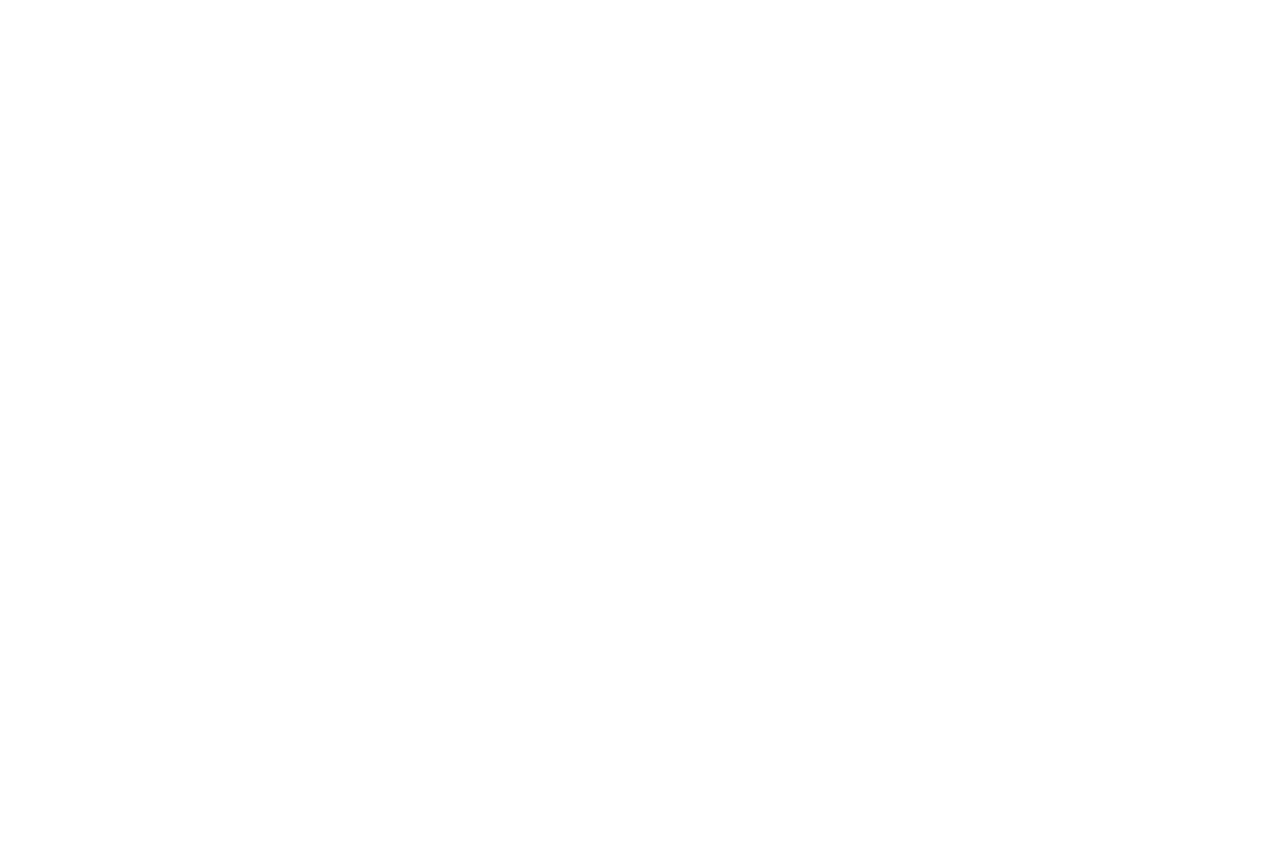
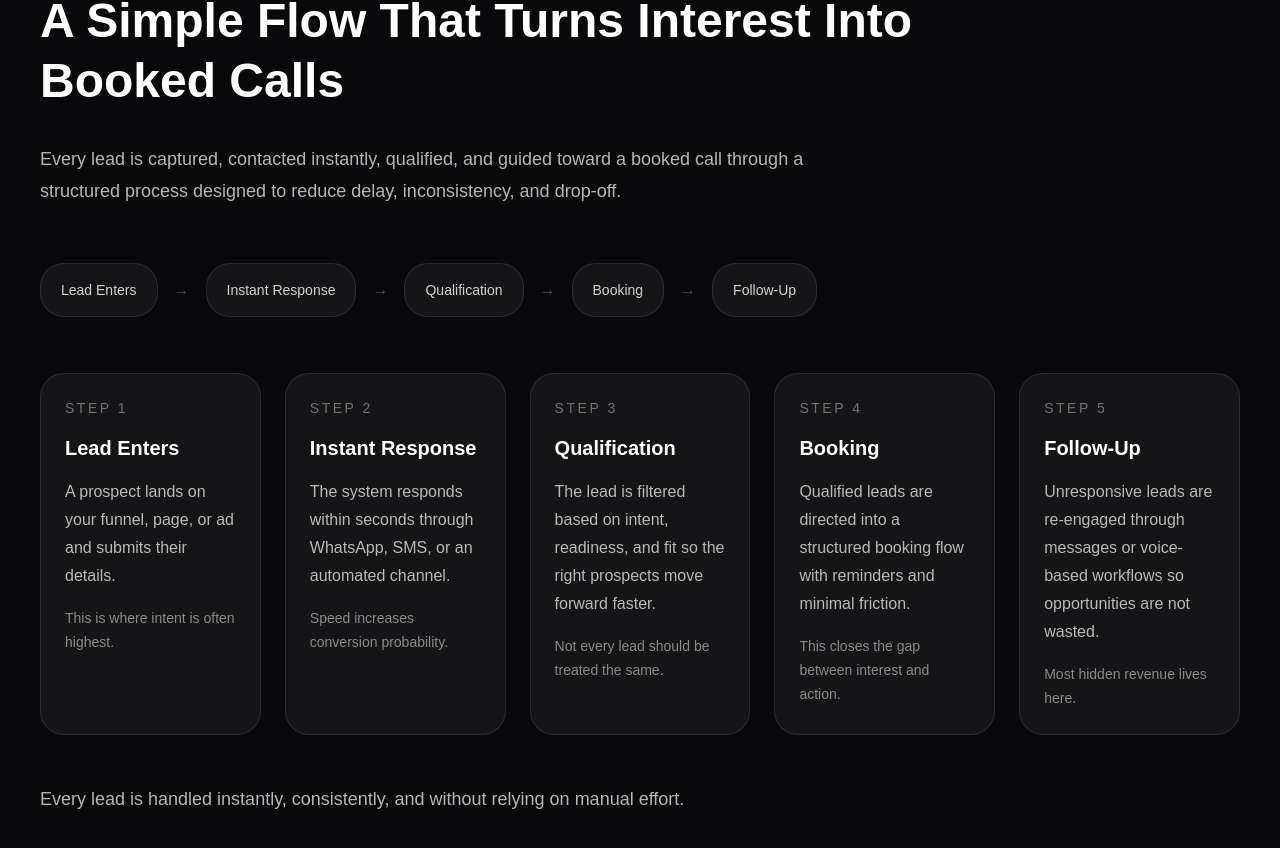
Before and after one commit to thestillcompass/client-os, a Next.js app: page / in a window 1280 px wide. Shown: the part 3472-4320 px from the top of the page. Before the commit the page ends 3330 px from the top, so only its background shows below. Built offline with nearby package versions, Linux system fonts and the light colour scheme.

Commit message:
Add how it works section

```diff
--- a/app/page.tsx
+++ b/app/page.tsx
@@ -292,6 +292,138 @@
           </div>
         </div>
       </section>
+
+      <section
+        id="how-it-works"
+        className="border-t border-white/10 bg-zinc-950"
+      >
+        <div className="mx-auto max-w-7xl px-6 py-24 md:px-10">
+          <div className="max-w-4xl">
+            <p className="text-sm uppercase tracking-[0.2em] text-white/40">
+              How It Works
+            </p>
+
+            <h2 className="mt-4 text-3xl font-semibold leading-tight md:text-5xl">
+              A Simple Flow That Turns Interest Into Booked Calls
+            </h2>
+
+            <p className="mt-8 max-w-3xl text-lg leading-8 text-white/70">
+              Every lead is captured, contacted instantly, qualified, and guided
+              toward a booked call through a structured process designed to reduce
+              delay, inconsistency, and drop-off.
+            </p>
+          </div>
+
+          <div className="mt-14 hidden xl:flex xl:items-center xl:gap-4">
+            <div className="rounded-3xl border border-white/10 bg-white/5 px-5 py-4 text-sm text-white/80">
+              Lead Enters
+            </div>
+            <span className="text-white/30">→</span>
+            <div className="rounded-3xl border border-white/10 bg-white/5 px-5 py-4 text-sm text-white/80">
+              Instant Response
+            </div>
+            <span className="text-white/30">→</span>
+            <div className="rounded-3xl border border-white/10 bg-white/5 px-5 py-4 text-sm text-white/80">
+              Qualification
+            </div>
+            <span className="text-white/30">→</span>
+            <div className="rounded-3xl border border-white/10 bg-white/5 px-5 py-4 text-sm text-white/80">
+              Booking
+            </div>
+            <span className="text-white/30">→</span>
+            <div className="rounded-3xl border border-white/10 bg-white/5 px-5 py-4 text-sm text-white/80">
+              Follow-Up
+            </div>
+          </div>
+
+          <div className="mt-14 grid gap-6 md:grid-cols-2 xl:grid-cols-5">
+            <div className="rounded-3xl border border-white/10 bg-white/5 p-6">
+              <p className="text-sm uppercase tracking-[0.18em] text-white/40">
+                Step 1
+              </p>
+              <h3 className="mt-4 text-xl font-semibold text-white">
+                Lead Enters
+              </h3>
+              <p className="mt-4 text-base leading-7 text-white/70">
+                A prospect lands on your funnel, page, or ad and submits their
+                details.
+              </p>
+              <p className="mt-4 text-sm leading-6 text-white/50">
+                This is where intent is often highest.
+              </p>
+            </div>
+
+            <div className="rounded-3xl border border-white/10 bg-white/5 p-6">
+              <p className="text-sm uppercase tracking-[0.18em] text-white/40">
+                Step 2
+              </p>
+              <h3 className="mt-4 text-xl font-semibold text-white">
+                Instant Response
+              </h3>
+              <p className="mt-4 text-base leading-7 text-white/70">
+                The system responds within seconds through WhatsApp, SMS, or an
+                automated channel.
+              </p>
+              <p className="mt-4 text-sm leading-6 text-white/50">
+                Speed increases conversion probability.
+              </p>
+            </div>
+
+            <div className="rounded-3xl border border-white/10 bg-white/5 p-6">
+              <p className="text-sm uppercase tracking-[0.18em] text-white/40">
+                Step 3
+              </p>
+              <h3 className="mt-4 text-xl font-semibold text-white">
+                Qualification
+              </h3>
+              <p className="mt-4 text-base leading-7 text-white/70">
+                The lead is filtered based on intent, readiness, and fit so the
+                right prospects move forward faster.
+              </p>
+              <p className="mt-4 text-sm leading-6 text-white/50">
+                Not every lead should be treated the same.
+              </p>
+            </div>
+
+            <div className="rounded-3xl border border-white/10 bg-white/5 p-6">
+              <p className="text-sm uppercase tracking-[0.18em] text-white/40">
+                Step 4
+              </p>
+              <h3 className="mt-4 text-xl font-semibold text-white">Booking</h3>
+              <p className="mt-4 text-base leading-7 text-white/70">
+                Qualified leads are directed into a structured booking flow with
+                reminders and minimal friction.
+              </p>
+              <p className="mt-4 text-sm leading-6 text-white/50">
+                This closes the gap between interest and action.
+              </p>
+            </div>
+
+            <div className="rounded-3xl border border-white/10 bg-white/5 p-6">
+              <p className="text-sm uppercase tracking-[0.18em] text-white/40">
+                Step 5
+              </p>
+              <h3 className="mt-4 text-xl font-semibold text-white">
+                Follow-Up
+              </h3>
+              <p className="mt-4 text-base leading-7 text-white/70">
+                Unresponsive leads are re-engaged through messages or voice-based
+                workflows so opportunities are not wasted.
+              </p>
+              <p className="mt-4 text-sm leading-6 text-white/50">
+                Most hidden revenue lives here.
+              </p>
+            </div>
+          </div>
+
+          <div className="mt-12 max-w-4xl">
+            <p className="text-lg leading-8 text-white/70">
+              Every lead is handled instantly, consistently, and without relying
+              on manual effort.
+            </p>
+          </div>
+        </div>
+      </section>
     </main>
   );
 }
```
